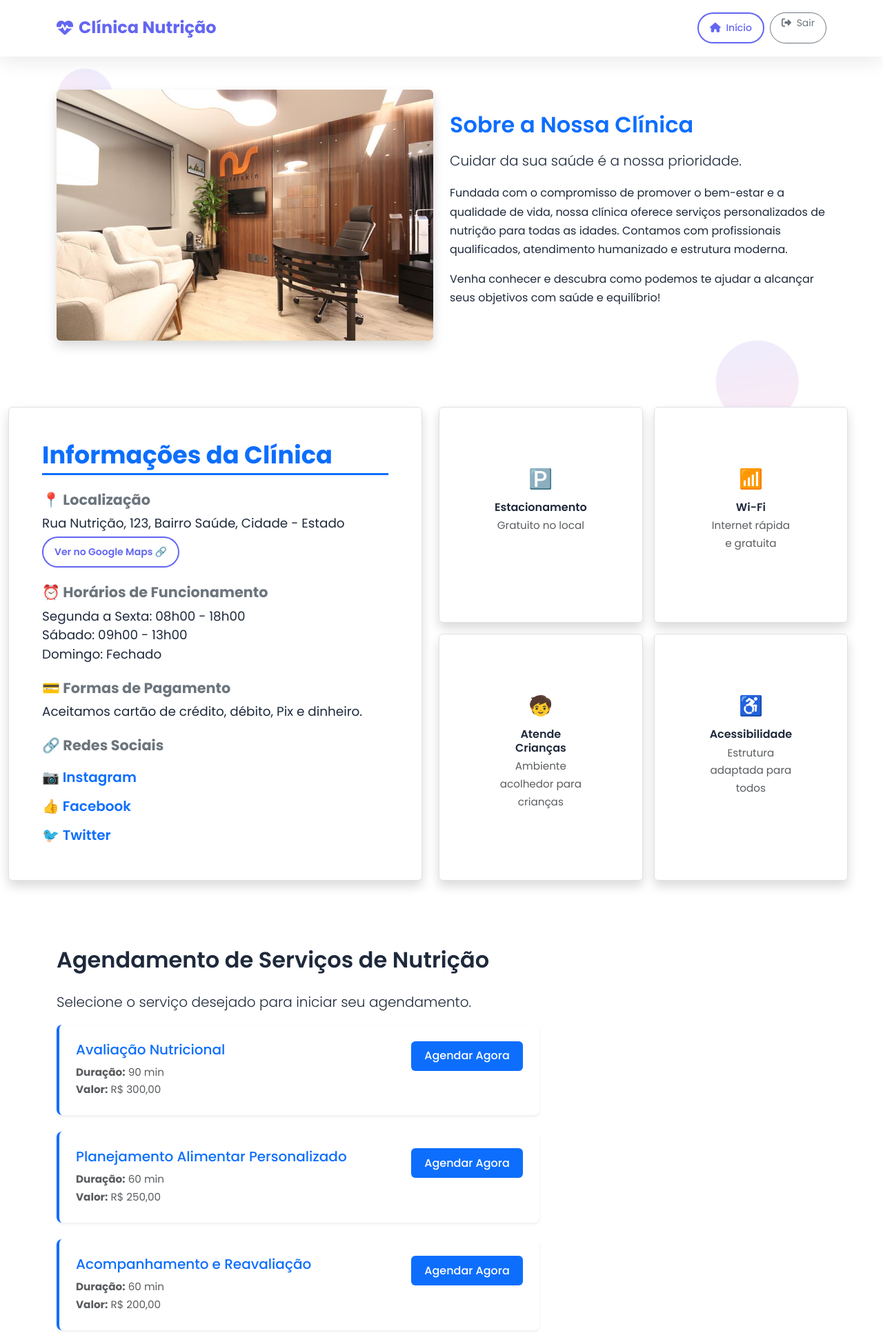
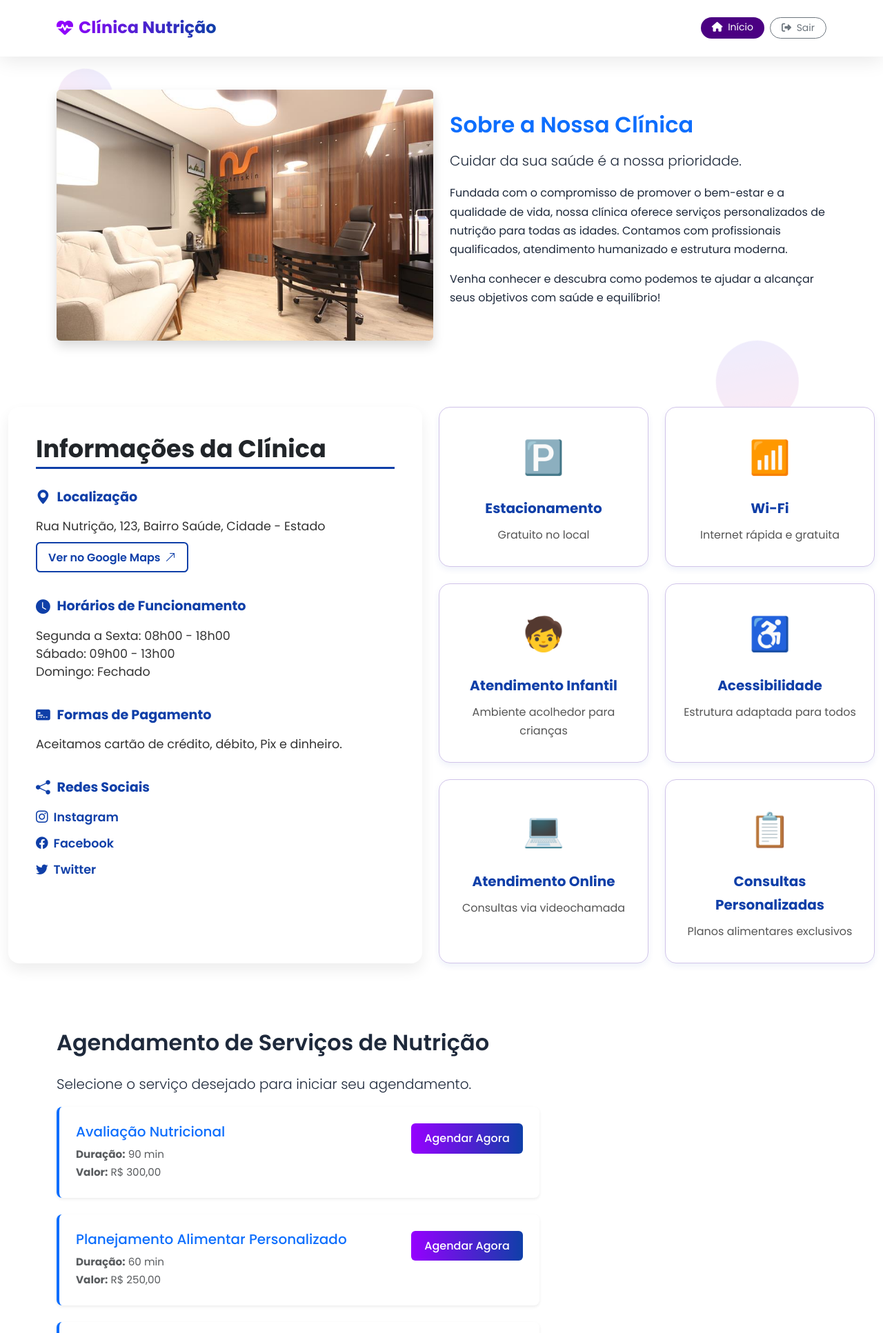
Before and after one commit to Neverthelles19/Clinicanutricao, a PHP site: page /agendamento.php in a window 1280 px wide. Shown: the top 1933 px of the page at 69% size. Run offline with PHP 8.4, Linux system fonts and the light colour scheme; data comes from the database, SQL or seed files in the repository.

Commit message:
arrumando css pagina principal pt1

```diff
--- a/agendamento.php
+++ b/agendamento.php
@@ -128,6 +128,8 @@ if ($_SERVER['REQUEST_METHOD'] === 'POST') {
 <title>Agendamento de Serviços</title>
 <meta name="viewport" content="width=device-width, initial-scale=1.0">
 <link href="https://cdn.jsdelivr.net/npm/bootstrap@5.3.0/dist/css/bootstrap.min.css" rel="stylesheet" />
+<link href="https://cdn.jsdelivr.net/npm/bootstrap-icons@1.10.5/font/bootstrap-icons.css" rel="stylesheet">
+
 <link rel="stylesheet" href="https://cdnjs.cloudflare.com/ajax/libs/font-awesome/6.4.0/css/all.min.css" />
 <link href="styleUser.css" rel="stylesheet" />
 <link href="stylecadastroUser.css" rel="stylesheet" />
@@ -203,18 +205,23 @@ if ($_SERVER['REQUEST_METHOD'] === 'POST') {
 }
 
 .agendarBtn {
-  border: 2px solid #0d6efd;
-  color: #0d6efd;
-  background-color: transparent;
+  font-weight: 600;
   padding: 0.5rem 1rem;
+  border: 2px solid transparent;
   border-radius: 0.375rem;
-  transition: all 0.2s ease;
+  background: linear-gradient(90deg, #9600ff, #0f3fa8);
+  color: white;
+  transition: all 0.3s ease-in-out;
+  display: inline-flex;
+  align-items: center;
+  gap: 0.4rem;
+  text-decoration: none;
 }
 
 .agendarBtn:hover {
-  background-color: #0d6efd;
-  color: #fff;
-  box-shadow: 0 0.25rem 0.75rem rgba(13, 110, 253, 0.25);
+  background: linear-gradient(90deg, #0f3fa8, #9600ff);
+  box-shadow: 0 0.25rem 0.75rem rgba(15, 63, 168, 0.3);
+  color: white;
 }
 
 /*Estilos dos pedidos*/
@@ -290,148 +297,173 @@ if ($_SERVER['REQUEST_METHOD'] === 'POST') {
       color: var(--primary-color) !important;
     }
 
+  .info-quadrado {
+    flex: 0 0 600px;
+    min-height: 520px;
+    background: #fff;
+    border-radius: 1rem;
+    box-shadow: 0 10px 20px rgba(0, 0, 0, 0.07);
+    padding: 2.5rem;
+  }
 
-</style>
-</head>
-<body>
-<div class="floating-shapes">
-  <div class="shape"></div>
-  <div class="shape"></div>
-  <div class="shape"></div>
-</div>
+  .info-title {
+    font-size: 1.2rem;
+    font-weight: 700;
+    color: #0f3fa8;
+    display: flex;
+    align-items: center;
+    gap: 0.6rem;
+    margin-bottom: 0.7rem;
+  }
 
-<nav class="navbar navbar-expand-lg">
-  <div class="container">
-    <a class="navbar-brand d-flex align-items-center" href="#">
-      <i class="fas fa-heartbeat me-2"></i>
-      <span>Clínica Nutrição</span>
-    </a>
-    <div class="ms-auto d-flex">
-      <a href="#" class="btn btn-sm btn-outline-primary rounded-pill px-3 me-2">
-        <i class="fas fa-home me-1"></i> Início
-      </a>
-      <a href="#" class="btn btn-sm btn-outline-secondary rounded-pill px-3">
-        <i class="fas fa-sign-out-alt me-1"></i> Sair
-      </a>
-    </div>
-  </div>
-</nav>
+  .info-title i {
+    font-size: 1.3rem;
+    color: #0f3fa8;
+  }
 
+  .info-text {
+    font-size: 1.1rem;
+    line-height: 1.5;
+    margin-bottom: 0.6rem;
+    color: #333;
+  }
 
-    <section class="py-5">
-  <div class="container">
-    <div class="row align-items-center g-4">
-      <div class="col-md-6">
-        <img src="clinica.jpg" alt="Imagem da Clínica de Nutrição" class="img-fluid rounded shadow">
-      </div>
-      <div class="col-md-6">
-        <h2 class="mb-3 text-primary">Sobre a Nossa Clínica</h2>
-        <p class="lead">Cuidar da sua saúde é a nossa prioridade.</p>
-        <p>
-          Fundada com o compromisso de promover o bem-estar e a qualidade de vida, nossa clínica oferece serviços personalizados de nutrição para todas as idades. Contamos com profissionais qualificados, atendimento humanizado e estrutura moderna.
-        </p>
-        <p>
-          Venha conhecer e descubra como podemos te ajudar a alcançar seus objetivos com saúde e equilíbrio!
-        </p>
-      </div>
-    </div>
-  </div>
-</section>
+  .btn-maps {
+    font-weight: 600;
+    padding: 0.4rem 1rem;
+    border: 2px solid #0f3fa8;
+    border-radius: 0.4rem;
+    background: transparent;
+    color: #0f3fa8;
+    transition: all 0.3s ease-in-out;
+    display: inline-flex;
+    align-items: center;
+    gap: 0.4rem;
+    text-decoration: none;
+  }
 
+  .btn-maps:hover {
+    background: linear-gradient(90deg, #9600ff, #0f3fa8);
+    color: #fff;
+    border-color: transparent;
+  }
 
-<section class="py-5">
-  <div class="container" style="max-width: 1320px;">
-    <div class="d-flex gap-4" style="justify-content: flex-start;">
+  .social-link {
+    font-size: 1.1rem;
+    color: #0f3fa8;
+    text-decoration: none;
+    display: flex;
+    align-items: center;
+    gap: 0.5rem;
+    font-weight: 600;
+  }
 
-      <!-- Quadrado maior: Informações -->
-      <div class="info-quadrado bg-white border rounded shadow p-5"
-           style="flex: 0 0 600px; min-height: 520px;">
+  .social-link:hover {
+    text-decoration: underline;
+    color: #9600ff;
+  }
 
-        <h3 class="text-primary mb-4" style="font-weight: 700; font-size: 2.2rem; border-bottom: 3px solid #0d6efd; padding-bottom: 0.3rem;">
-          Informações da Clínica
-        </h3>
+  .info-block {
+    margin-bottom: 2rem;
+  }
 
-        <div class="mb-4">
-          <h5 class="fw-bold text-secondary mb-2" style="font-size: 1.3rem;">📍 Localização</h5>
-          <p style="font-size: 1.15rem; margin-bottom: 0.4rem; line-height: 1.4;">
-            Rua Nutrição, 123, Bairro Saúde, Cidade - Estado
-          </p>
-          <a href="https://www.google.com/maps/search/clinica+nutri%C3%A7%C3%A3o/@-23.3095128,-45.9872362,14z?entry=ttu&g_ep=EgoyMDI1MDYwMy4wIKXMDSoASAFQAw%3D%3D" target="_blank"
-             class="btn btn-outline-primary btn-sm px-3" style="font-weight: 600;">
-            Ver no Google Maps 🔗
-          </a>
-        </div>
+  .comodidades-quadrados {
+    display: flex;
+    flex-wrap: wrap;
+    gap: 1.5rem;
+    justify-content: center;
+  }
 
-        <div class="mb-4">
-          <h5 class="fw-bold text-secondary mb-2" style="font-size: 1.3rem;">⏰ Horários de Funcionamento</h5>
-          <ul class="list-unstyled" style="font-size: 1.15rem; line-height: 1.5;">
-            <li>Segunda a Sexta: 08h00 - 18h00</li>
-            <li>Sábado: 09h00 - 13h00</li>
-            <li>Domingo: Fechado</li>
-          </ul>
-        </div>
+  .comodidade-card {
+    flex: 1 1 280px;
+    background: #ffffff; /* Fundo branco */
+    border: 1.5px solid #d1c4e9; /* borda lavanda clara */
+    color: #222222;
+    border-radius: 1rem;
+    padding: 2rem 1.5rem;
+    box-shadow: 0 4px 10px rgba(15, 63, 168, 0.07);
+    text-align: center;
+    transition: transform 0.25s ease, box-shadow 0.25s ease, border-color 0.25s ease;
+    cursor: default;
+    min-width: 260px;
+  }
 
-        <div class="mb-4">
-          <h5 class="fw-bold text-secondary mb-2" style="font-size: 1.3rem;">💳 Formas de Pagamento</h5>
-          <p style="font-size: 1.15rem; line-height: 1.4;">
-            Aceitamos cartão de crédito, débito, Pix e dinheiro.
-          </p>
-        </div>
+  .comodidade-card:hover {
+    transform: translateY(-5px);
+    box-shadow: 0 10px 25px rgba(15, 63, 168, 0.15);
+    border-color: #9600ff; /* roxo da paleta no hover */
+  }
 
-        <div>
-          <h5 class="fw-bold text-secondary mb-3" style="font-size: 1.3rem;">🔗 Redes Sociais</h5>
-          <div class="d-flex flex-column gap-2">
-            <a href="https://instagram.com/clinicanutricao" target="_blank"
-               class="text-decoration-none text-primary fw-semibold fs-5">
-              📷 Instagram
-            </a>
-            <a href="https://facebook.com/clinicanutricao" target="_blank"
-               class="text-decoration-none text-primary fw-semibold fs-5">
-              👍 Facebook
-            </a>
-            <a href="https://twitter.com/clinicanutricao" target="_blank"
-               class="text-decoration-none text-primary fw-semibold fs-5">
-              🐦 Twitter
-            </a>
-          </div>
-        </div>
-      </div>
+  .comodidade-icon {
+    font-size: 3rem;
+    margin-bottom: 1rem;
+    color: #9600ff; /* roxo da paleta */
+  }
 
-      <!-- Caixas menores: Comodidades -->
-      <div class="comodidades-quadrados d-grid gap-3"
-           style="flex: 0 0 320px; grid-template-columns: repeat(2, 1fr);">
+  .comodidade-titulo {
+    font-weight: 700;
+    font-size: 1.25rem;
+    margin-bottom: 0.5rem;
+    color: #0f3fa8; /* azul da paleta */
+  }
 
-        <div class="comodidade-card bg-white border rounded shadow p-3 text-center" style="cursor: default; font-size: 0.9rem;">
-          <div class="fs-3 mb-2">🅿️</div>
-          <h6 class="fw-semibold mb-1">Estacionamento</h6>
-          <p class="text-muted small mb-0">Gratuito no local</p>
-        </div>
+  .comodidade-texto {
+    font-size: 1rem;
+    color: #555555;
+  }
 
-        <div class="comodidade-card bg-white border rounded shadow p-3 text-center" style="cursor: default; font-size: 0.9rem;">
-          <div class="fs-3 mb-2">📶</div>
-          <h6 class="fw-semibold mb-1">Wi-Fi</h6>
-          <p class="text-muted small mb-0">Internet rápida e gratuita</p>
-        </div>
+  @media (max-width: 768px) {
+    .comodidade-card {
+      flex: 1 1 45%;
+      min-width: auto;
+    }
+  }
 
-        <div class="comodidade-card bg-white border rounded shadow p-3 text-center" style="cursor: default; font-size: 0.9rem;">
-          <div class="fs-3 mb-2">🧒</div>
-          <h6 class="fw-semibold mb-1">Atende Crianças</h6>
-          <p class="text-muted small mb-0">Ambiente acolhedor para crianças</p>
-        </div>
+  @media (max-width: 480px) {
+  .comodidade-card {
+    flex: 1 1 48%; /* duas caixas por linha */
+    min-width: auto;
+  }
+}
 
-        <div class="comodidade-card bg-white border rounded shadow p-3 text-center" style="cursor: default; font-size: 0.9rem;">
-          <div class="fs-3 mb-2">♿</div>
-          <h6 class="fw-semibold mb-1">Acessibilidade</h6>
-          <p class="text-muted small mb-0">Estrutura adaptada para todos</p>
-        </div>
+.btn-outline-secondary:hover {
+  background-color: #f0f0f0; /* cinza bem claro */
+  border-color: #6c757d;
+  color: #6c757d;
+}
 
-      </div>
+/* Gradiente no texto do brand */
+  .gradient-text {
+    background: linear-gradient(90deg, #9600ff, #0f3fa8);
+    -webkit-background-clip: text;
+    -webkit-text-fill-color: transparent;
+  }
 
-    </div>
-  </div>
-</section>
+  /* Botão Início com fundo roxo escuro e texto branco */
+  .btn-inicio {
+    background-color: #4b0082;
+    color: #fff;
+    border: none;
+    transition: background-color 0.3s ease;
+  }
 
-<style>
+  .btn-inicio:hover {
+    background: linear-gradient(90deg, #9600ff, #0f3fa8);
+    color: #fff;
+  }
+
+  /* Garantir navbar responsivo */
+  @media (max-width: 991.98px) {
+    .navbar .container {
+      flex-wrap: wrap;
+      gap: 0.5rem;
+    }
+    .ms-auto {
+      width: 100%;
+      justify-content: flex-end;
+    }
+  }
+
   .comodidade-card:hover {
     transform: translateY(-5px);
     box-shadow: 0 6px 15px rgba(0, 0, 0, 0.12);
@@ -461,11 +493,158 @@ if ($_SERVER['REQUEST_METHOD'] === 'POST') {
   .p-3 {
         padding: 80px !important;
   }
+
 </style>
+</head>
+<body>
+<div class="floating-shapes">
+  <div class="shape"></div>
+  <div class="shape"></div>
+  <div class="shape"></div>
+</div>
+
+<nav class="navbar navbar-expand-lg">
+  <div class="container">
+    <a class="navbar-brand d-flex align-items-center gradient-text" href="#">
+      <i class="fas fa-heartbeat me-2"></i>
+      <span>Clínica Nutrição</span>
+    </a>
+    <div class="ms-auto d-flex">
+      <a href="#" class="btn btn-sm rounded-pill px-3 me-2 btn-inicio">
+        <i class="fas fa-home me-1"></i> Início
+      </a>
+      <a href="#" class="btn btn-sm btn-outline-secondary rounded-pill px-3">
+        <i class="fas fa-sign-out-alt me-1"></i> Sair
+      </a>
+    </div>
+  </div>
+</nav>
+
+    <section class="py-5">
+  <div class="container">
+    <div class="row align-items-center g-4">
+      <div class="col-md-6">
+        <img src="clinica.jpg" alt="Imagem da Clínica de Nutrição" class="img-fluid rounded shadow">
+      </div>
+      <div class="col-md-6">
+        <h2 class="mb-3 text-primary">Sobre a Nossa Clínica</h2>
+        <p class="lead">Cuidar da sua saúde é a nossa prioridade.</p>
+        <p>
+          Fundada com o compromisso de promover o bem-estar e a qualidade de vida, nossa clínica oferece serviços personalizados de nutrição para todas as idades. Contamos com profissionais qualificados, atendimento humanizado e estrutura moderna.
+        </p>
+        <p>
+          Venha conhecer e descubra como podemos te ajudar a alcançar seus objetivos com saúde e equilíbrio!
+        </p>
+      </div>
+    </div>
+  </div>
+</section>
 
 
+<section class="py-5">
+  <div class="container" style="max-width: 1320px;">
+    <div class="d-flex gap-4" style="justify-content: flex-start;">
 
 
+<!-- Caixa maior - conteúdo -->
+<div class="info-quadrado">
+
+  <h3 class="text-dark mb-4" style="font-weight: 700; font-size: 2.2rem; border-bottom: 3px solid #0f3fa8; padding-bottom: 0.3rem;">
+    Informações da Clínica
+  </h3>
+
+  <div class="info-block">
+    <div class="info-title">
+      <i class="bi bi-geo-alt-fill"></i> Localização
+    </div>
+    <p class="info-text">
+      Rua Nutrição, 123, Bairro Saúde, Cidade - Estado
+    </p>
+    <a href="https://www.google.com/maps" target="_blank" class="btn-maps">
+      Ver no Google Maps <i class="bi bi-arrow-up-right"></i>
+    </a>
+  </div>
+
+  <div class="info-block">
+    <div class="info-title">
+      <i class="bi bi-clock-fill"></i> Horários de Funcionamento
+    </div>
+    <ul class="list-unstyled info-text">
+      <li>Segunda a Sexta: 08h00 - 18h00</li>
+      <li>Sábado: 09h00 - 13h00</li>
+      <li>Domingo: Fechado</li>
+    </ul>
+  </div>
+
+  <div class="info-block">
+    <div class="info-title">
+      <i class="bi bi-credit-card-2-front-fill"></i> Formas de Pagamento
+    </div>
+    <p class="info-text">
+      Aceitamos cartão de crédito, débito, Pix e dinheiro.
+    </p>
+  </div>
+
+  <div class="info-block">
+    <div class="info-title">
+      <i class="bi bi-share-fill"></i> Redes Sociais
+    </div>
+    <div class="d-flex flex-column mt-2 gap-2">
+      <a href="https://instagram.com/clinicanutricao" target="_blank" class="social-link">
+        <i class="bi bi-instagram"></i> Instagram
+      </a>
+      <a href="https://facebook.com/clinicanutricao" target="_blank" class="social-link">
+        <i class="bi bi-facebook"></i> Facebook
+      </a>
+      <a href="https://twitter.com/clinicanutricao" target="_blank" class="social-link">
+        <i class="bi bi-twitter"></i> Twitter
+      </a>
+    </div>
+  </div>
+
+</div>
+
+<!-- Quadros de comodidades!-->
+<div class="comodidades-quadrados">
+  <div class="comodidade-card">
+    <div class="comodidade-icon">🅿️</div>
+    <div class="comodidade-titulo">Estacionamento</div>
+    <div class="comodidade-texto">Gratuito no local</div>
+  </div>
+
+  <div class="comodidade-card">
+    <div class="comodidade-icon">📶</div>
+    <div class="comodidade-titulo">Wi-Fi</div>
+    <div class="comodidade-texto">Internet rápida e gratuita</div>
+  </div>
+
+  <div class="comodidade-card">
+    <div class="comodidade-icon">🧒</div>
+    <div class="comodidade-titulo">Atendimento Infantil</div>
+    <div class="comodidade-texto">Ambiente acolhedor para crianças</div>
+  </div>
+
+  <div class="comodidade-card">
+    <div class="comodidade-icon">♿</div>
+    <div class="comodidade-titulo">Acessibilidade</div>
+    <div class="comodidade-texto">Estrutura adaptada para todos</div>
+  </div>
+
+  <div class="comodidade-card">
+    <div class="comodidade-icon">💻</div>
+    <div class="comodidade-titulo">Atendimento Online</div>
+    <div class="comodidade-texto">Consultas via videochamada</div>
+  </div>
+
+  <div class="comodidade-card">
+    <div class="comodidade-icon">📋</div>
+    <div class="comodidade-titulo">Consultas Personalizadas</div>
+    <div class="comodidade-texto">Planos alimentares exclusivos</div>
+  </div>
+</div>
+
+
+</section>
 
 
 <div class="container py-5">
@@ -598,7 +777,7 @@ if ($_SERVER['REQUEST_METHOD'] === 'POST') {
         </form>
       </div>
 
-            <div id="formCadastro" class="signup-container">
+  <div id="formCadastro" class="signup-container">
   <div class="signup-card">
     <div class="signup-header">
       <h2 class="mb-0"><i class="fas fa-user-plus me-2"></i>Cadastro</h2>
--- a/styleUser.css
+++ b/styleUser.css
@@ -44,10 +44,12 @@
       border: 1px solid rgba(255, 255, 255, 0.5);
       box-shadow: var(--box-shadow);
       overflow: hidden;
-      width: 30em;
+      width: 100%;
+      max-width: 30em;
       transform: translateY(0);
       transition: transform 0.5s ease;
     }
+
 
     .login-card:hover {
       transform: translateY(-5px);
@@ -267,3 +269,18 @@
     .btn-animated {
       animation: pulse 2s infinite;
     }
+
+    @media (max-width: 576px) {
+  .login-card {
+    max-width: 100%;
+    margin: 0 15px;
+  }
+
+  .login-body {
+    padding: 20px;
+  }
+
+  .btn-login {
+    width: 100%;
+  }
+}
--- a/stylecadastroUser.css
+++ b/stylecadastroUser.css
@@ -78,9 +78,11 @@
     }
 
     .signup-body {
-      padding: 30px;
-      width: 30em;
-    }
+    padding: 30px;
+    width: 100%;
+    max-width: 38em;
+  }
+
 
     .form-control {
       border-radius: var(--border-radius);
@@ -287,3 +289,19 @@
     .btn-animated {
       animation: pulse 2s infinite;
     }
+
+
+@media (max-width: 576px) {
+  .signup-body {
+    max-width: 100%;
+    margin: 0 15px;
+  }
+
+  .form-control {
+    padding: 20px;
+  }
+
+  .btn-signup {
+    width: 100%;
+  }
+}
```
